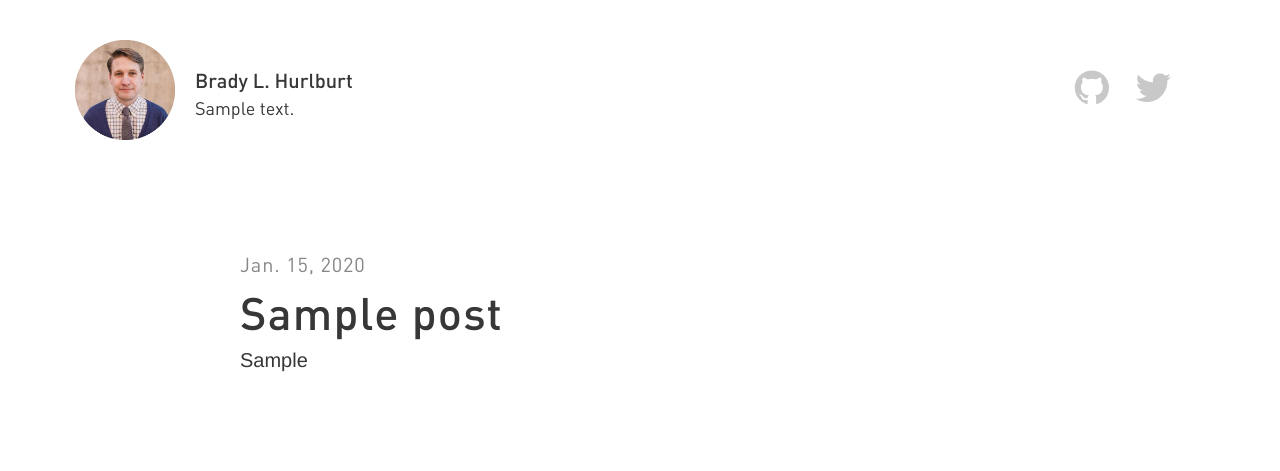
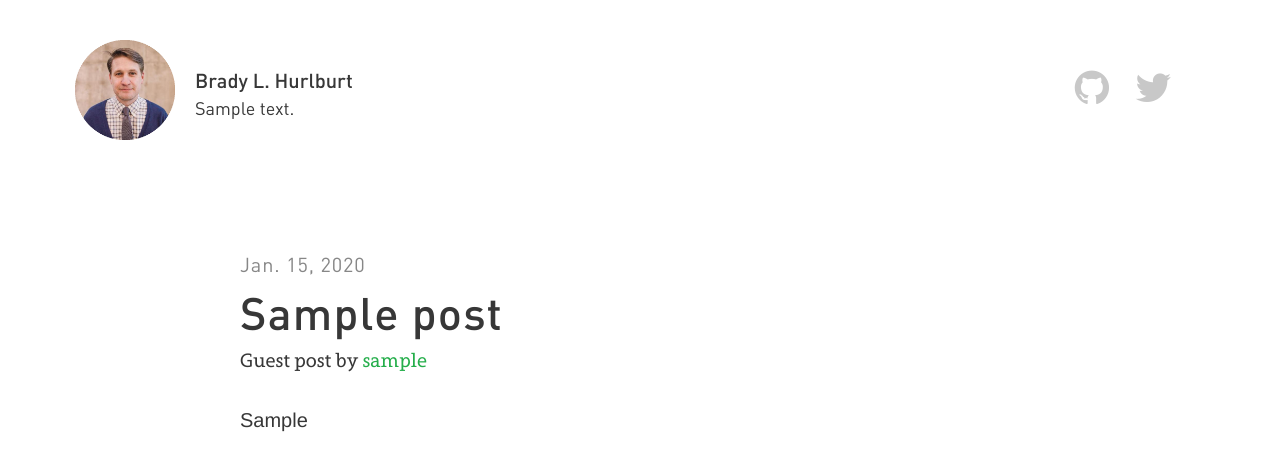
Before and after one commit to aninternetof/bremen, a Django app: template blog/templates/blog/post_list.html in a window 1280 px wide. Shown: the top 471 px of the page. Run offline with Django 3.2, Linux system fonts and the light colour scheme; the template is opened without the code that fills it: values that come from a table or form of the project are taken from there, others are empty; tables that the repository leaves empty hold one stand-in row (values such as "Sample post"); some libraries are stand-ins or nearby versions; some web fonts are replaced.

Commit message:
Adds guest author tag to post list

```diff
--- a/blog/templates/blog/post_list.html
+++ b/blog/templates/blog/post_list.html
@@ -8,6 +8,9 @@
                 {{ post.published_date|date:"N j, Y" }}
             </div>
             <h2 class="post-list-title"><a href="{% url 'post_detail' slug=post.slug %}">{{ post.title }}</a></h2>
+            {% if post.author.username != "aninternetof"%}
+            <p> Guest post by <a href="{{post.author.contributor.homepage}}">{{post.author}}</a></p>
+            {% endif %}
             {{ post.abstract|safe }}
         </div>
     {% endfor %}
```
